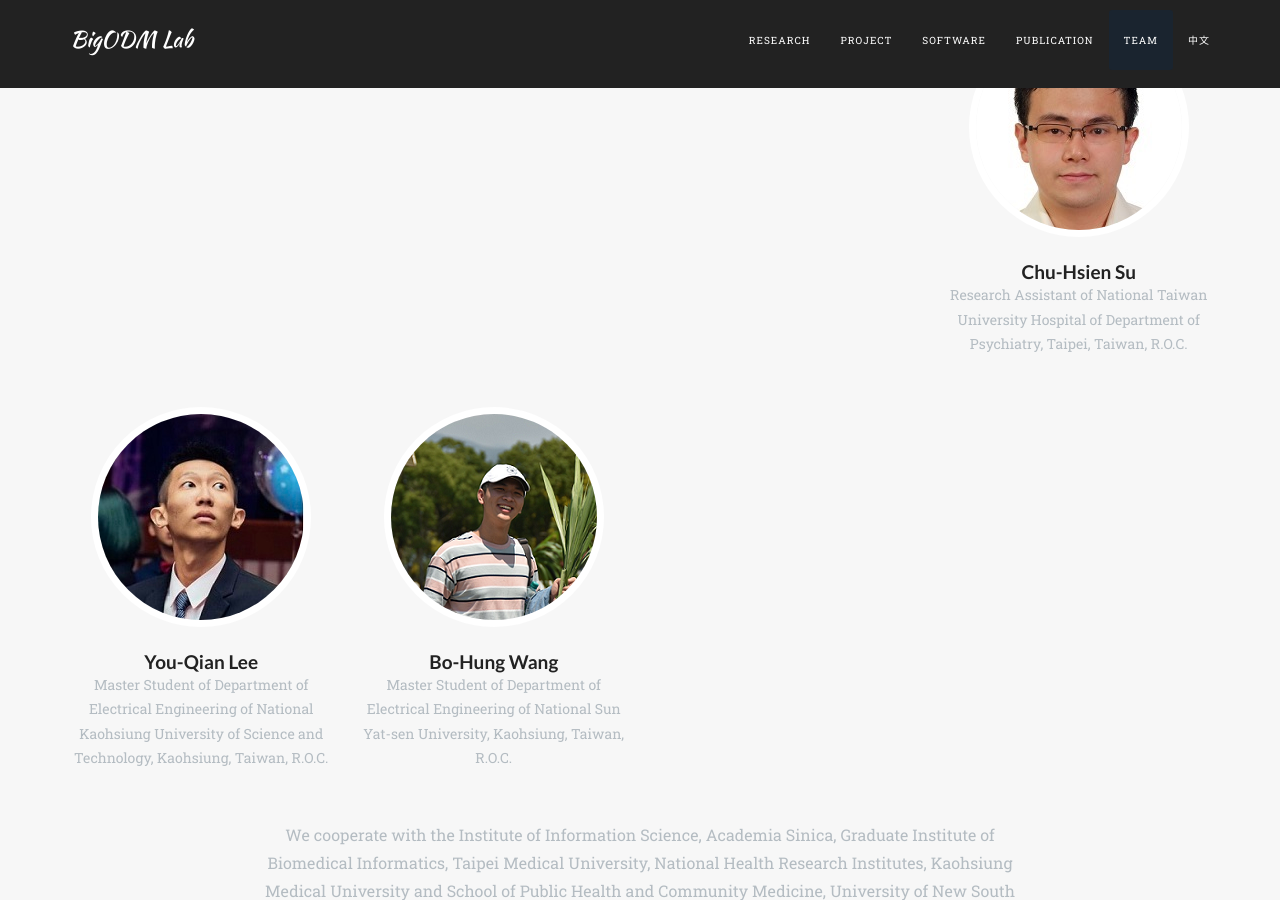
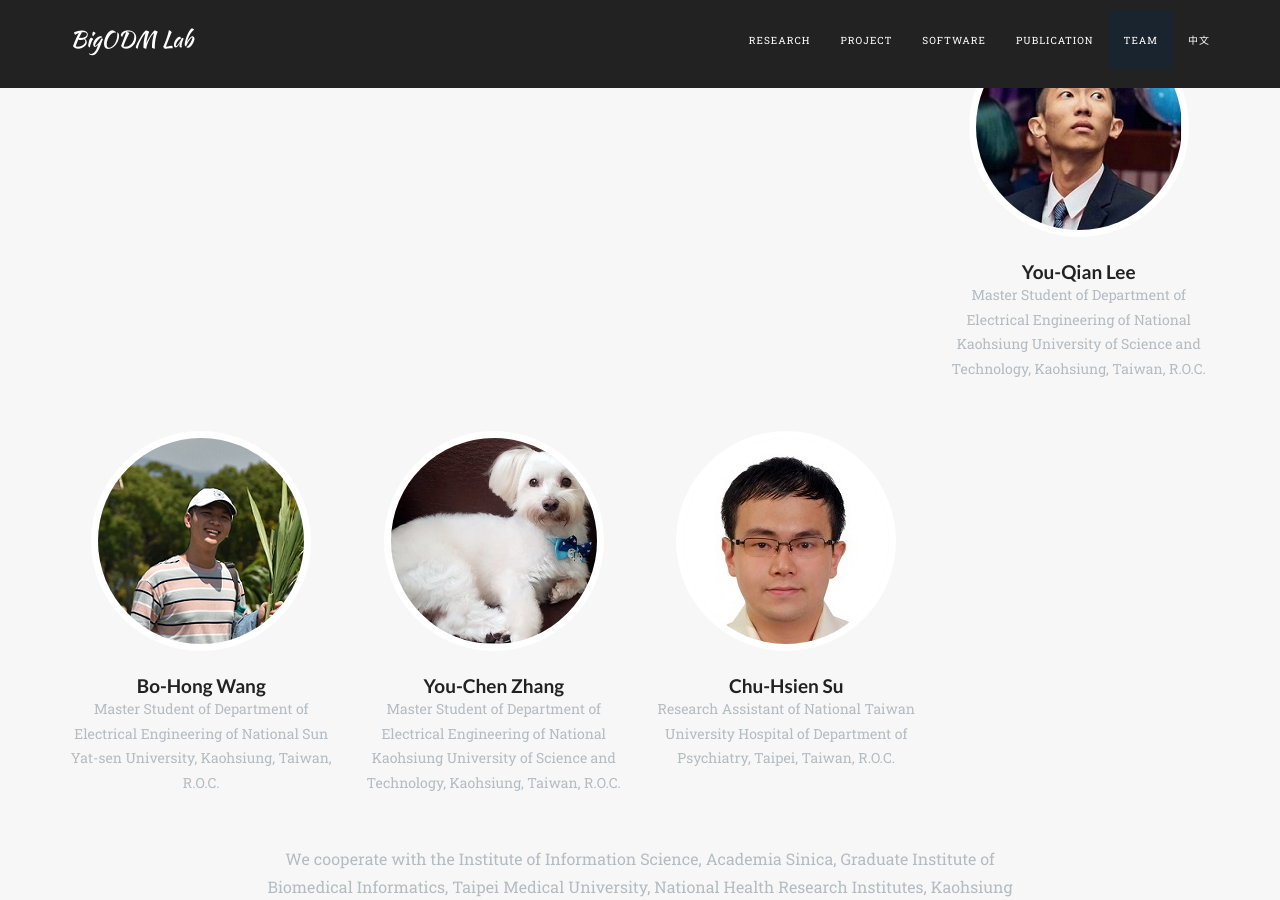
Before and after one commit to nkustislab/nkustislab.github.io, a Jekyll site: the page built from index.html, in a window 1280 px wide and 900 px high, scrolled down 5163 px. Built offline with Jekyll 4.4.1, drawn with Linux system fonts in a browser that asks for light colours; nearby versions of some CDN libraries; some web fonts are replaced.

Commit message:
增加實驗室成員以及修改資訊

```diff
--- a/_data/authors.yml
+++ b/_data/authors.yml
@@ -105,23 +105,30 @@ Frank:
   bio:
   avatar: team/8.jpg
 
+Youqian:
+  name: You-Qian Lee
+  position: Master Student of Department of Electrical Engineering of National Kaohsiung University of Science and Technology, Kaohsiung, Taiwan, R.O.C.
+  email: f109154125@nkust.edu.tw
+  bio:
+  avatar: team/9.jpg
+
+Bohong:
+  name: Bo-Hong Wang
+  position: Master Student of Department of Electrical Engineering of National Sun Yat-sen University, Kaohsiung, Taiwan, R.O.C.
+  email: s94061910@gmail.com
+  bio:
+  avatar: team/10.jpg
+
+Youchen:
+  name: You-Chen Zhang
+  position: Master Student of Department of Electrical Engineering of National Kaohsiung University of Science and Technology, Kaohsiung, Taiwan, R.O.C.
+  email: uchenzhang0220@gmail.com
+  bio:
+  avatar: team/11.jpg
+
 Jason:
   name: Chu-Hsien Su
   position: Research Assistant of National Taiwan University Hospital of Department of Psychiatry, Taipei, Taiwan, R.O.C.
   email: a25716211@gmail.com
   bio:
-  avatar: team/9.jpg
-
-Youqian:
-  name: You-Qian Lee
-  position: Master Student of Department of Electrical Engineering of National Kaohsiung University of Science and Technology, Kaohsiung, Taiwan, R.O.C.
-  email: f109154125@nkust.edu.tw
-  bio:
-  avatar: team/10.jpg
-
-Bohong:
-  name: Bo-Hung Wang
-  position: Master Student of Department of Electrical Engineering of National Sun Yat-sen University, Kaohsiung, Taiwan, R.O.C.
-  email: s94061910@gmail.com
-  bio:
-  avatar: team/11.jpg
+  avatar: team/12.jpg
```
Also changed, not shown: images/team/10.jpg, images/team/11.jpg, images/team/12.jpg (added), images/team/9.jpg.
